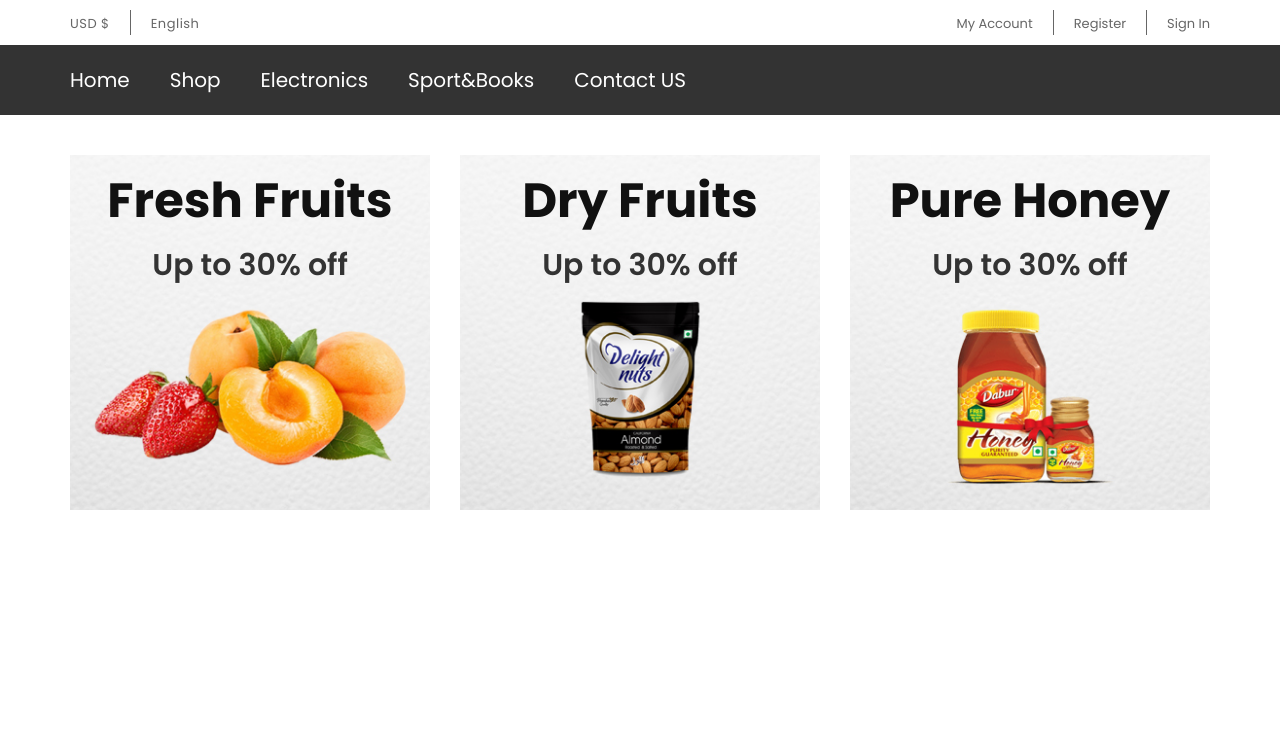
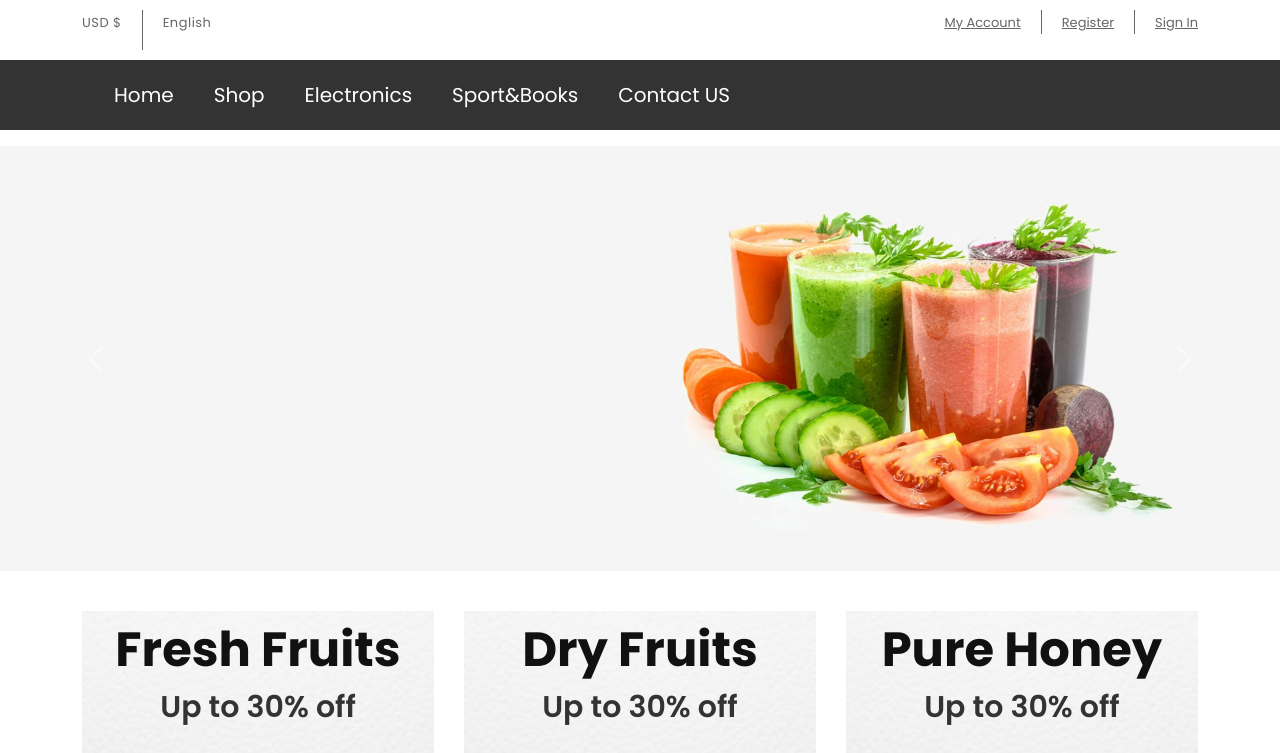
Before and after one commit to shraddhadevani3300/React_vite, a React (Vite) app: page / in a window 1280 px wide. Shown: the top 753 px of the page. Built offline with nearby package versions, Linux system fonts and the light colour scheme.

Commit message:
Update feature

```diff
--- a/package.json
+++ b/package.json
@@ -10,6 +10,7 @@
     "preview": "vite preview"
   },
   "dependencies": {
+    "bootstrap": "^5.3.7",
     "react": "^19.1.0",
     "react-dom": "^19.1.0"
   },
--- a/public/index.css
+++ b/public/index.css
@@ -101,6 +101,10 @@
     padding: 40px 0;
 }
 
+/* -------start banner--------------- */
+
+/* -------End banner--------------- */
+
 /* -------Static Block Start------------ */
 .static_section{
     display: block;
--- a/src/App.jsx
+++ b/src/App.jsx
@@ -1,113 +1,12 @@
+import 'bootstrap/dist/css/bootstrap.min.css';            // Bootstrap CSS
+import 'bootstrap/dist/js/bootstrap.bundle.min.js';       // Bootstrap JS (includes Popper)
+import Home from "./Home";
 const App = () => {
 
   // https://demo4techies.com/prestashop/grocery/en/
   return (
     <>
-      <div className="home-page">
-        <div className="main_header">
-          <div className="header_top">
-            <div className="container">
-              <div className="top_inner">
-                <div className="nav-left">
-                  <div className="currency">
-                    <span>USD $</span>
-                  </div>
-                  <div className="language">
-                    <span>English</span>
-                  </div>
-                </div>
-                <div className="nav-right">
-                  <div className="uaccount">
-                    <ul className="user_info">
-                        <li><a href="#">My Account</a></li>
-                        <li><a href="#">Register</a></li>
-                        <li><a href="#">Sign In</a></li>
-                    </ul>
-                  </div>
-                </div>
-
-              </div>
-            </div>
-          </div>
-          <div className="header_bottom">
-            <div className="container">
-              <ul className="header_inner">
-                <li>
-                  <a href="#">Home</a>
-                </li>
-                <li>
-                  <a href="#">Shop</a>
-                </li>
-                <li>
-                  <a href="#">Electronics</a>
-                </li>
-                <li>
-                  <a href="#">Sport&Books</a>
-                </li>
-                <li>
-                  <a href="#">Contact US</a>
-                </li>
-              </ul>
-            </div>
-          </div>
-        </div>
-        <div className="main_body">
-          <div className="banner_block">
-            <div className="banner_col">
-              <div className="image">
-                {/* <img src="./public/banner.jpg" alt="banner img" /> */}
-              </div>
-              <div className="banner_text">
-
-              </div>
-            </div>
-          </div>
-
-          {/* -----------------Static Section--------------- */}
-          <div className="static_section padding">
-            <div className="container">
-              <div className="service_inner">
-                <div className="item">
-                  <div className="image">
-                    <a href="#">
-                      <img src="./public/adv1.png" alt="img" />
-                    </a>
-                  </div>
-                  <div className="text">
-                    <h3>Fresh Fruits</h3>
-                    <p>Up to 30% off</p>
-                  </div>
-                </div>
-                <div className="item">
-                  <div className="image">
-                    <a href="#">
-                      <img src="./public/adv3.png" alt="img" />
-                    </a>
-                  </div>
-                  <div className="text">
-                    <h3>Dry Fruits</h3>
-                    <p>Up to 30% off</p>
-                  </div>
-                </div>
-                <div className="item">
-                  <div className="image">
-                    <a href="#">
-                      <img src="./adv2.png" alt="img" />
-                    </a>
-                  </div>
-                  <div className="text">
-                    <h3>Pure Honey</h3>
-                    <p>Up to 30% off</p>
-                  </div>
-                </div>
-              </div>
-            </div>
-          </div>
-          {/* -----------------Static Section--------------- */}
-
-        </div>
-        <div className="main-footer"></div>
-      </div>
+      <Home/>
     </>
   );
 };
--- /dev/null
+++ b/src/Header.jsx
@@ -0,0 +1,57 @@
+import Homebody from "./Homebody";
+
+
+const Header=()=>{
+    return(
+        <>
+        <div className="main_header">
+          <div className="header_top">
+            <div className="container">
+              <div className="top_inner">
+                <div className="nav-left">
+                  <div className="currency">
+                    <span>USD $</span>
+                  </div>
+                  <div className="language">
+                    <span>English</span>
+                  </div>
+                </div>
+                <div className="nav-right">
+                  <div className="uaccount">
+                    <ul className="user_info">
+                        <li><a href="#">My Account</a></li>
+                        <li><a href="#">Register</a></li>
+                        <li><a href="#">Sign In</a></li>
+                    </ul>
+                  </div>
+                </div>
+
+              </div>
+            </div>
+          </div>
+          <div className="header_bottom">
+            <div className="container">
+              <ul className="header_inner">
+                <li>
+                  <a href="#">Home</a>
+                </li>
+                <li>
+                  <a href="#">Shop</a>
+                </li>
+                <li>
+                  <a href="#">Electronics</a>
+                </li>
+                <li>
+                  <a href="#">Sport&Books</a>
+                </li>
+                <li>
+                  <a href="#">Contact US</a>
+                </li>
+              </ul>
+            </div>
+          </div>
+        </div>
+        </>
+    )
+}
+export default Header;
--- /dev/null
+++ b/src/Home.jsx
@@ -0,0 +1,15 @@
+import Header from "./Header";
+import Homebody from "./Homebody";
+
+const Home=()=>{
+    return(
+        <>
+        <div className="home-page">
+        <Header/>
+        <Homebody/>
+        <div className="main-footer"></div>
+      </div>
+        </>
+    )
+}
+export default Home;
--- /dev/null
+++ b/src/Homebody.jsx
@@ -0,0 +1,55 @@
+import Homebodybanner from "./Homebodybanner";
+const Homebody=()=>{
+    return(
+        <>
+        <div className="main_body">
+          <Homebodybanner/>
+
+          {/* -----------------Static Section--------------- */}
+          <div className="static_section padding">
+            <div className="container">
+              <div className="service_inner">
+                <div className="item">
+                  <div className="image">
+                    <a href="#">
+                      <img src="./public/adv1.png" alt="img" />
+                    </a>
+                  </div>
+                  <div className="text">
+                    <h3>Fresh Fruits</h3>
+                    <p>Up to 30% off</p>
+                  </div>
+                </div>
+                <div className="item">
+                  <div className="image">
+                    <a href="#">
+                      <img src="./public/adv3.png" alt="img" />
+                    </a>
+                  </div>
+                  <div className="text">
+                    <h3>Dry Fruits</h3>
+                    <p>Up to 30% off</p>
+                  </div>
+                </div>
+                <div className="item">
+                  <div className="image">
+                    <a href="#">
+                      <img src="./adv2.png" alt="img" />
+                    </a>
+                  </div>
+                  <div className="text">
+                    <h3>Pure Honey</h3>
+                    <p>Up to 30% off</p>
+                  </div>
+                </div>
+              </div>
+            </div>
+          </div>
+          {/* -----------------Static Section--------------- */}
+
+        </div>
+        </>
+    )
+}
+
+export default Homebody;
--- /dev/null
+++ b/src/Homebodybanner.jsx
@@ -0,0 +1,53 @@
+const Homebodybanner = () => {
+  return (
+    <>
+      <div className="banner_block">
+        <div className="banner_col">
+          <div className="image">
+            <div
+              id="carouselExampleControls"
+              className="carousel slide"
+              data-ride="carousel"
+            >
+              <div className="carousel-inner">
+                <div className="carousel-item active">
+                  <img className="d-block w-100" src="./public/banner.jpg" alt="First slide" />
+                </div>
+                <div className="carousel-item">
+                  <img className="d-block w-100" src="./public/banner2.jpg" alt="Second slide" />
+                </div>
+              </div>
+              <a
+                className="carousel-control-prev"
+                href="#carouselExampleControls"
+                role="button"
+                data-slide="prev"
+              >
+                <span
+                  className="carousel-control-prev-icon"
+                  aria-hidden="true"
+                />
+                <span className="sr-only">Previous</span>
+              </a>
+              <a
+                className="carousel-control-next"
+                href="#carouselExampleControls"
+                role="button"
+                data-slide="next"
+              >
+                <span
+                  className="carousel-control-next-icon"
+                  aria-hidden="true"
+                />
+                <span className="sr-only">Next</span>
+              </a>
+            </div>
+          </div>
+          <div className="banner_text"></div>
+        </div>
+      </div>
+    </>
+  );
+};
+
+export default Homebodybanner;
```
Also changed, not shown: src/Contactus.jsx (added, +9 -0 lines), src/Electronics.jsx (added, +8 -0 lines), src/Footer.jsx (added, +8 -0 lines), src/Shop.jsx (added, +10 -0 lines), 1 other file (tests, documents, lock files or other folders).
